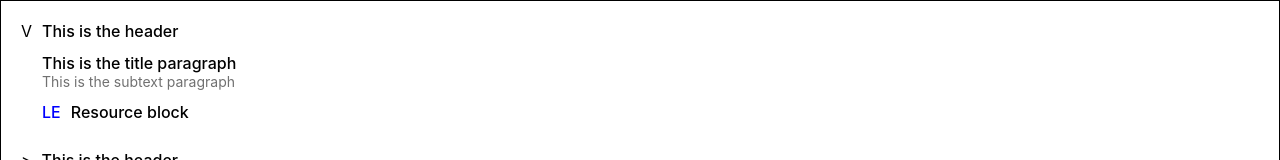
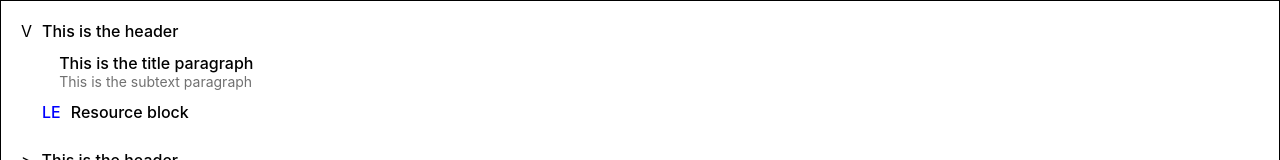
Before and after one commit to prit-toddleapp/slate-demo, a React (Create React App) app: page / in a window 1280 px wide. Shown: the top 160 px of the page. Built offline with nearby package versions, Linux system fonts and the light colour scheme.

Commit message:
added turn in block

```diff
--- a/src/Plugins/index.js
+++ b/src/Plugins/index.js
@@ -1,4 +1,4 @@
-import { Node } from "slate";
+import { Node, Editor, Transforms } from "slate";
 
 export const findElementPath = (editor, path = [], element) => {
   console.log(editor);
@@ -20,3 +20,13 @@ export const findElementPath = (editor, path = [], element) => {
 
   return null;
 };
+
+export const updateNodeChildren = (editor, path, newChildren) => {
+  const range = Editor.range(editor, path);
+  Transforms.delete(editor, { at: range });
+
+  for (let i = 0; i < newChildren.length; i++) {
+    const child = newChildren[i];
+    Transforms.insertNodes(editor, child, { at: [...path, i] });
+  }
+};
--- a/src/components/Elements/AiBlock/AiBlock.js
+++ b/src/components/Elements/AiBlock/AiBlock.js
@@ -1,9 +1,40 @@
 import React from "react";
+import classes from "./AiBlock.module.css";
+import { Transforms } from "slate";
+import { findElementPath, updateNodeChildren } from "../../../Plugins";
 
-const AiBlock = (props) => {
+const AiBlock = ({ editor, element, attributes, children }) => {
+  const handleClick = () => {
+    const path = findElementPath(editor, [], element);
+    console.log(element.children[0].children);
+    console.log({
+      updatedNode: {
+        type: "resourceBlock",
+        iconUrl: "LE",
+        children: element.children[0].children,
+      },
+    });
+    updateNodeChildren(editor, path, element.children[0].children);
+    Transforms.setNodes(
+      editor,
+      {
+        type: "resourceBlock",
+        iconUrl: "LE",
+      },
+      { at: path }
+    );
+  };
+
   return (
-    <div {...props.attributes} style={{ marginBottom: "12px" }}>
-      {props.children}
+    <div
+      {...attributes}
+      style={{ marginBottom: "12px" }}
+      className={classes.AiBlockContainer}
+    >
+      <div className={classes.buttonContainer}>
+        <button onClick={handleClick}>...</button>
+      </div>
+      <div>{children}</div>
     </div>
   );
 };
--- /dev/null
+++ b/src/components/Elements/AiBlock/AiBlock.module.css
@@ -0,0 +1,12 @@
+.AiBlockContainer{
+    display: flex;
+    margin-left: -20px;
+    column-gap: 10px;
+}
+
+.buttonContainer{
+    visibility: hidden;
+}
+.AiBlockContainer:hover .buttonContainer{
+    visibility: visible;
+}
--- a/src/components/UnitFlow.js
+++ b/src/components/UnitFlow.js
@@ -108,7 +108,7 @@ function UnitFlow() {
       case "sectionBody":
         return <SectionBody {...props} />;
       case "aiBlock":
-        return <AiBlock {...props} />;
+        return <AiBlock {...props} editor={editor} />;
       case "blockTitle":
         return <BlockTitle {...props} />;
       case "blockSubtext":
```
